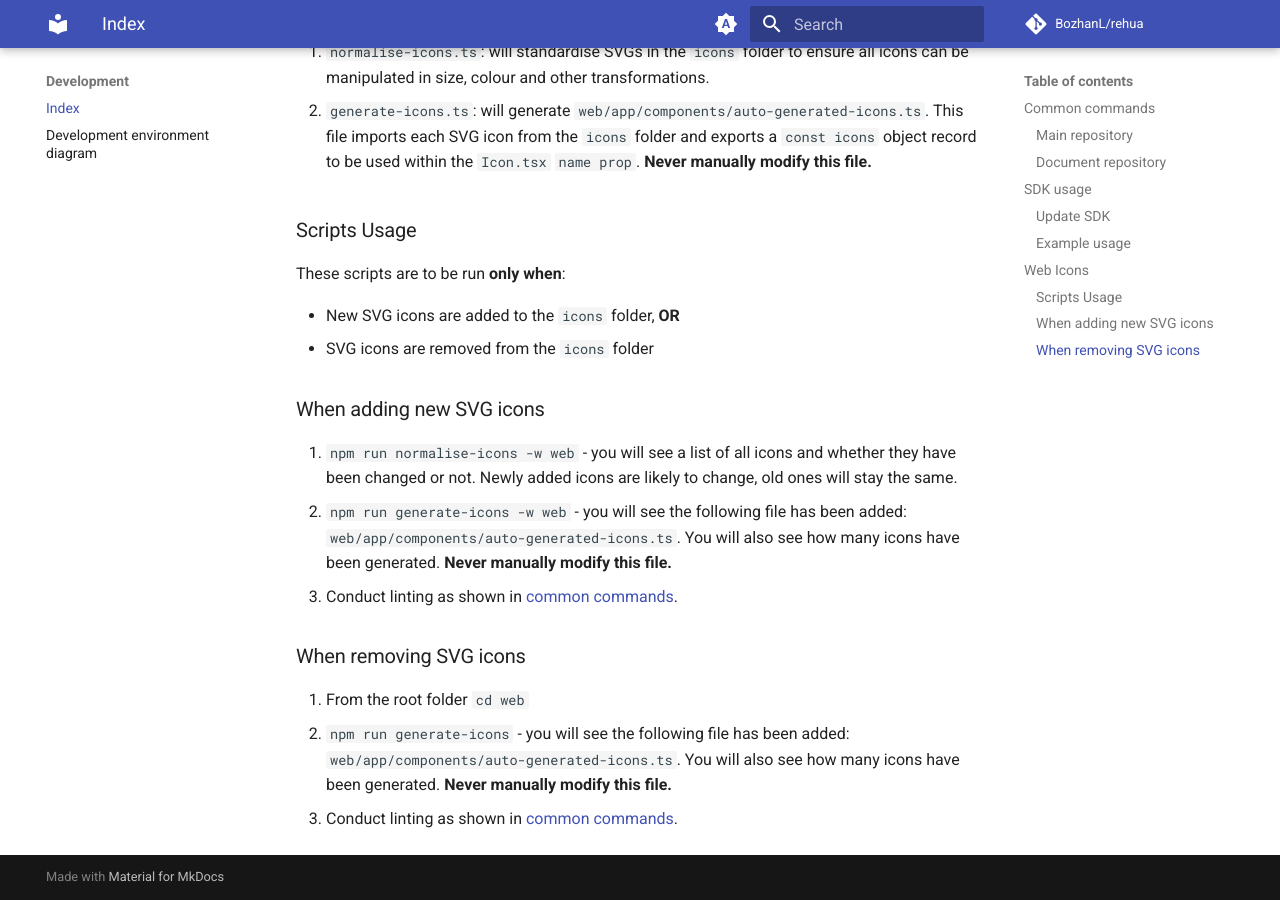
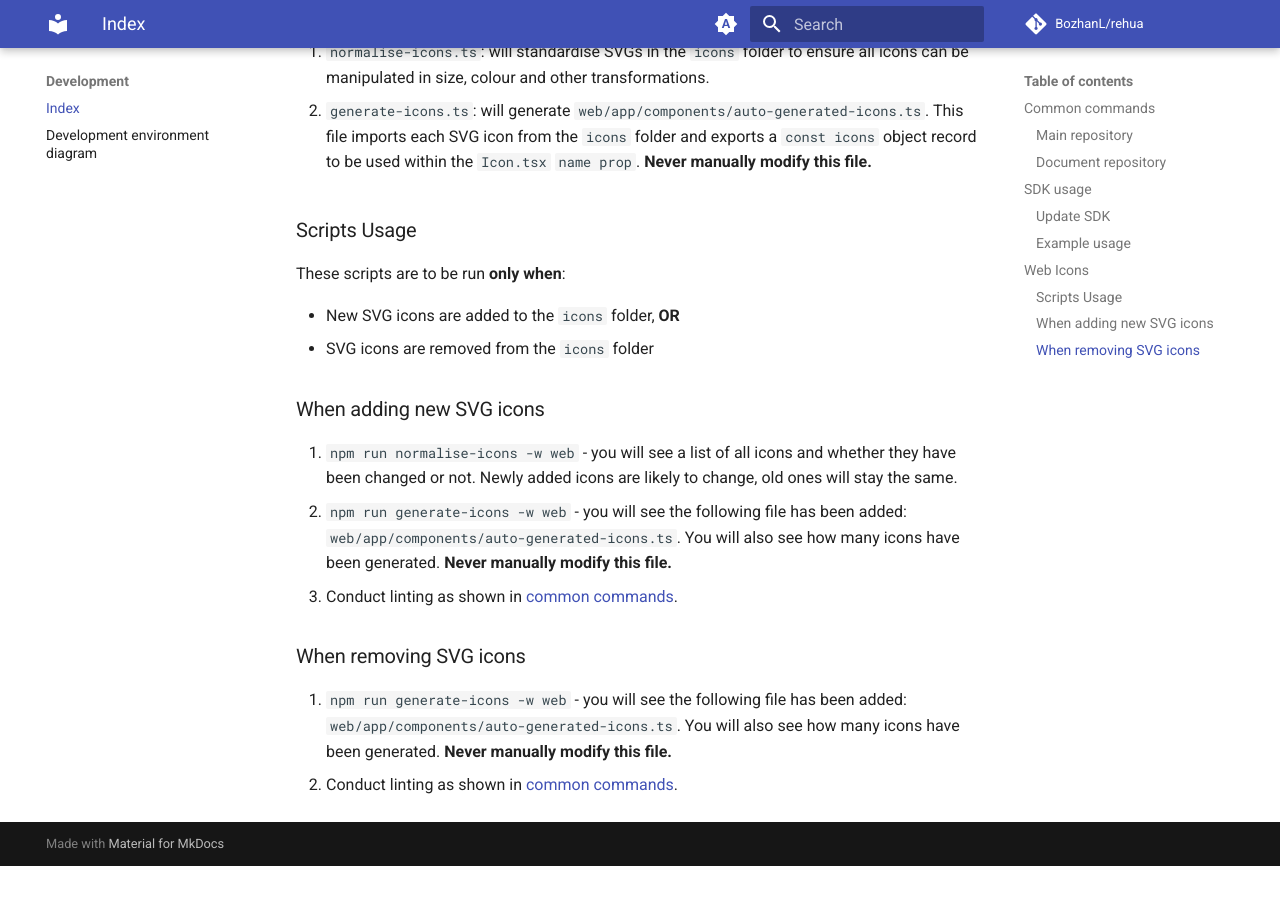
Before and after one commit to BozhanL/rehua-doc, an MkDocs documentation site: the page built from docs/dev/index.md, in a window 1280 px wide and 900 px high, scrolled down 3380 px. Built offline with MkDocs 1.6.1 and Material for MkDocs 9.7.7, drawn with Linux system fonts in a browser that asks for light colours; comment, search, counter and statistics services are not loaded; after the commit the page ends 4246 px from its top, so only the background shows below that.

Commit message:
docs(web): applied suggestion again
Co-authored-by: James <lbz@rivensbane.com>

```diff
--- a/docs/dev/index.md
+++ b/docs/dev/index.md
@@ -171,6 +171,5 @@ These scripts are to be run **only when**:
 
 ### When removing SVG icons
 
-1. From the root folder `cd web`
-2. `npm run generate-icons` - you will see the following file has been added: `web/app/components/auto-generated-icons.ts`. You will also see how many icons have been generated. **Never manually modify this file.**
-3. Conduct linting as shown in [common commands](#common-commands).
+1. `npm run generate-icons -w web` - you will see the following file has been added: `web/app/components/auto-generated-icons.ts`. You will also see how many icons have been generated. **Never manually modify this file.**
+2. Conduct linting as shown in [common commands](#common-commands).
```
